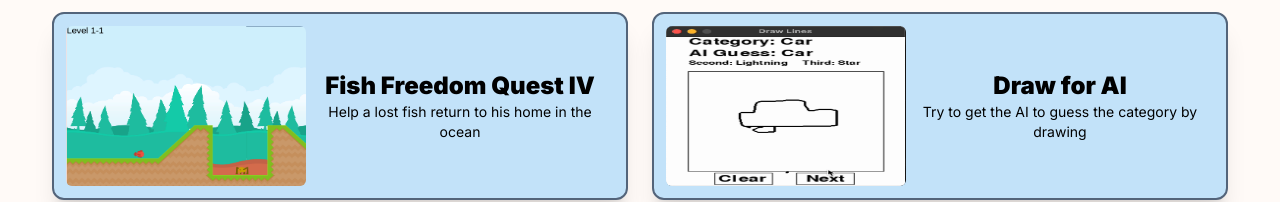
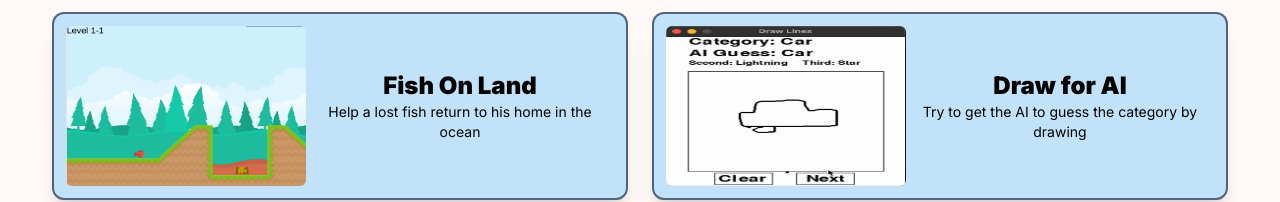
Before and after one commit to ColeKaplan/cole-website, a Next.js app: page / in a window 1280 px wide. Shown: the part 144-346 px from the top of the page. Built offline with nearby package versions, Linux system fonts and the light colour scheme.

Commit message:
Homepage link from logo on FishOnLand

```diff
--- a/components/BrowserMainpage.tsx
+++ b/components/BrowserMainpage.tsx
@@ -13,7 +13,7 @@ export default function BrowserMainpage(){
                         <HorizontalCard
                         link='/games/FishOnLand'
                         image='/games/FishOnLand/FishImage.png'
-                        title="Fish Freedom Quest IV"
+                        title="Fish On Land"
                         text="Help a lost fish return to his home in the ocean"
                         />
                     </div>
--- a/package.json
+++ b/package.json
@@ -22,7 +22,7 @@
     "react-dom": "^18",
     "react-icons": "^5.2.1",
     "react-router-dom": "^6.23.1",
-    "react-unity-webgl": "^9.6.0",
+    "react-unity-webgl": "^9.7.0",
     "tailwind-merge": "^2.3.0",
     "tailwindcss-animate": "^1.0.7"
   },
```
Also changed, not shown: app/games/FishOnLand/page.tsx (+7 -0 lines), 1 other file (tests, documents, lock files or other folders).
